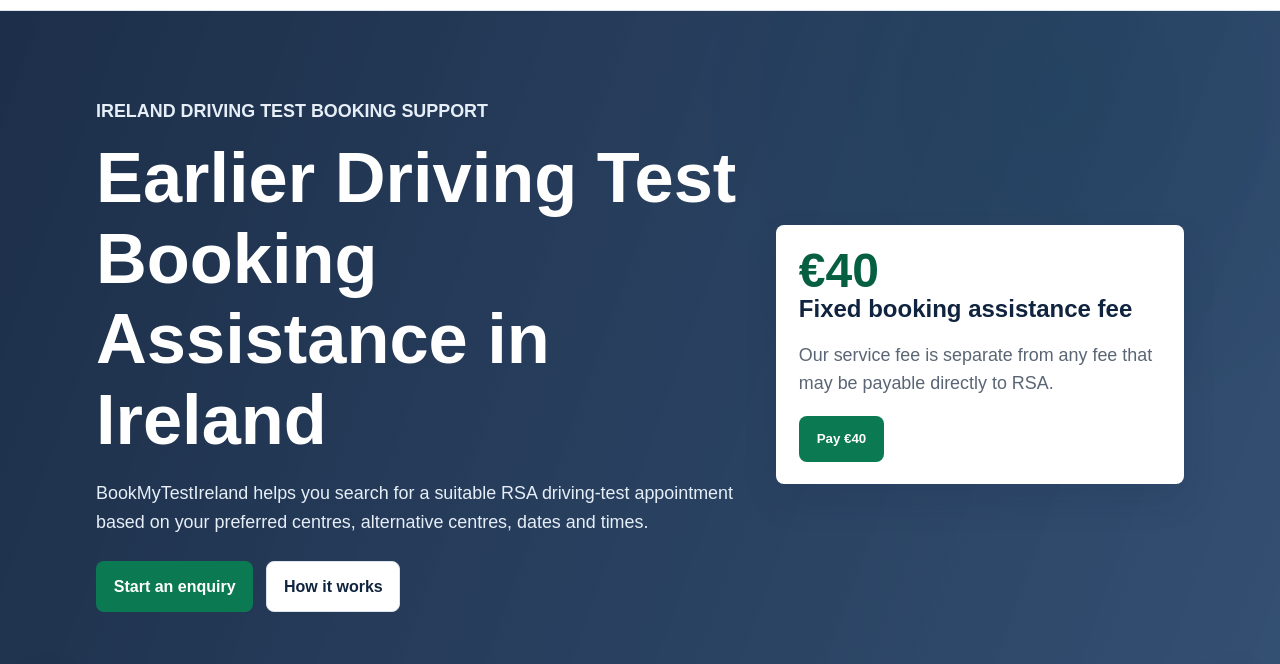
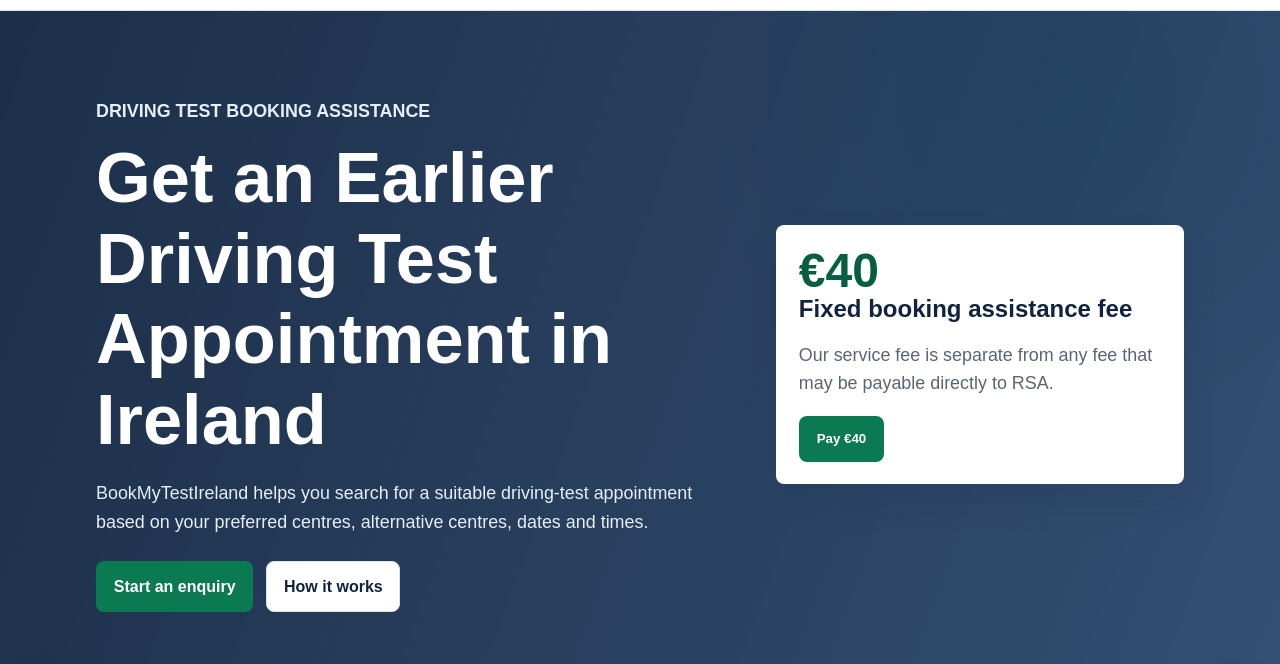
Before and after one commit to ajayanilsree/bmt, a plain HTML site: page index.html in a window 1280 px wide. Shown: the part 60-724 px from the top of the page. Drawn offline with Linux system fonts and the light colour scheme.

Commit message:
Initial commit

```diff
--- a/index.html
+++ b/index.html
@@ -62,9 +62,9 @@
     <section class="hero">
       <div class="inner hero-grid">
         <div>
-          <p class="eyebrow">Ireland driving test booking support</p>
-          <h1>Earlier Driving Test Booking Assistance in Ireland</h1>
-          <p>BookMyTestIreland helps you search for a suitable RSA driving-test appointment based on your preferred centres, alternative centres, dates and times.</p>
+          <p class="eyebrow">DRIVING TEST BOOKING ASSISTANCE</p>
+          <h1>Get an Earlier Driving Test Appointment in Ireland</h1>
+          <p>BookMyTestIreland helps you search for a suitable driving-test appointment based on your preferred centres, alternative centres, dates and times.</p>
           <div class="hero-actions">
             <a class="button" href="contact.html">Start an enquiry</a>
             <a class="button secondary" href="how-it-works.html">How it works</a>
```
